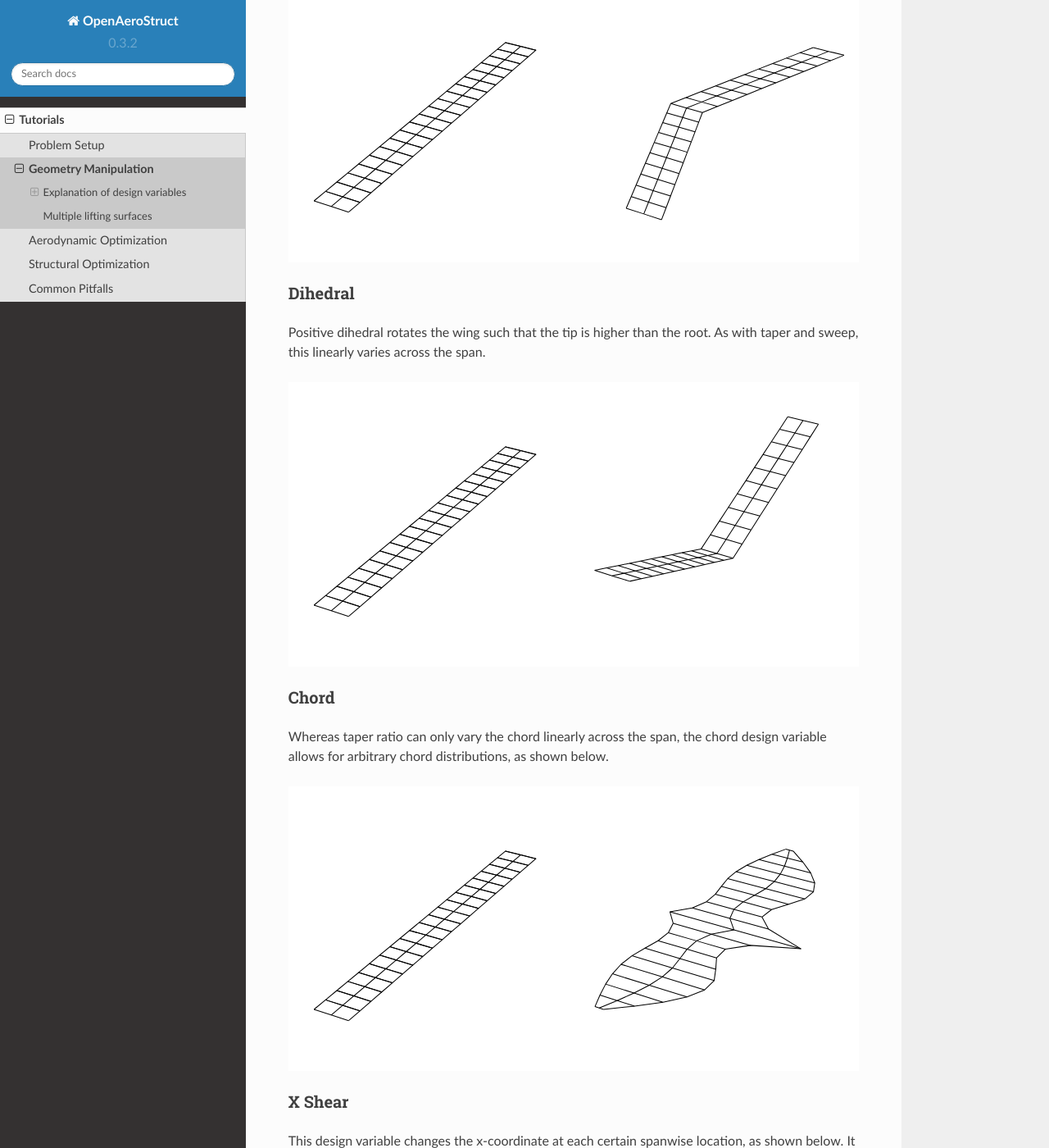
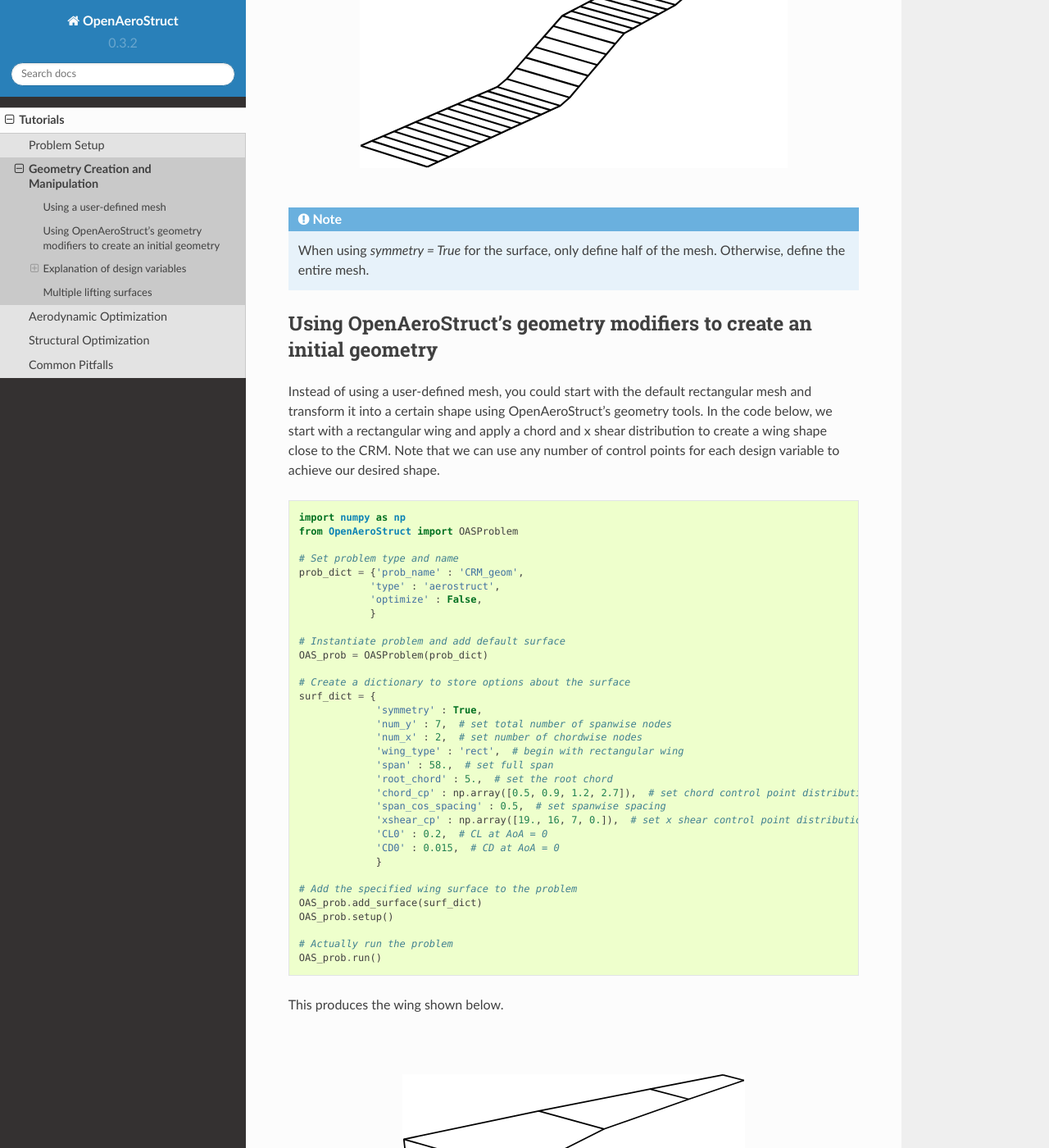
Before and after one commit to mid2SUPAERO/ecoHALE, a Sphinx documentation site: the page built from doc/tutorials/geometry_manipulation.rst, in a window 1280 px wide and 1400 px high, scrolled down 2089 px. Shown: the whole window at 82% size. Built offline with Sphinx 7.4.7 and the Read the Docs theme 2.0.0, drawn with Linux system fonts in a browser that asks for light colours; some of the changed text lies outside the part shown.

Commit message:
Fixed bug when using user-defined mesh. Changed default optimizer to SLSQP. Added more on geometry doc.

```diff
--- a/OptView.py
+++ b/OptView.py
@@ -857,7 +857,7 @@ class Display(object):
 
     def var_search(self, _):
         """
-        Remove listbox entries that do not contain user-inputted string,
+        Remove listbox entries that do not contain user-supplied string,
         used to search through outputted data.
         """
         self.lb_func.delete(0, Tk.END)
--- a/doc/index.rst
+++ b/doc/index.rst
@@ -29,6 +29,12 @@ Lastly, from within the OpenAeroStruct folder, compile the Fortran files:
 
 Note that the code will run without compiling the Fortran library, but it will run significantly faster when using Fortran.
 The Fortran code has been tested extensively on Linux, partially on MacOS, and not at all on Windows.
+
+We include a script that runs a variety of aerodynamic, structural, and aerostructural tests. To check your installation, run:
+
+.. code-block:: bash
+
+    python test_suite.py
 
 Usage
 -----
--- a/doc/tutorials/geometry_manipulation.rst
+++ b/doc/tutorials/geometry_manipulation.rst
@@ -1,11 +1,146 @@
-.. _Geometry Manipulation:
+.. _Geometry Creation and Manipulation:
 
-=====================
-Geometry Manipulation
-=====================
+==================================
+Geometry Creation and Manipulation
+==================================
 
 OpenAeroStruct contains two types of default surfaces: a simple rectangular lifting surface, and a wing modeled after a B777-type aircraft called the Common Research Model (CRM).
 By default, `run_vlm.py` and `run_spatialbeam.py` both use the rectangular surface, while `run_aerostruct.py` uses the CRM surface, though any surface can be used for any type of analysis or optimization.
+
+Using a user-defined mesh
+-------------------------
+
+Although there are two default surface types available, any mesh can be supplied to OpenAeroStruct.
+The mesh array must be three-dimensional and of the shape `(num_x, num_y, 3)`, where
+num_x is the number of chordwise nodal points, num_y is the number of spanwise nodal points,
+and the last dimension contains the x, y, z coordinates of the point in space.
+
+Looping through the three-dimensional array, we could print the individual coordinate
+points for each node of the mesh using the following code:
+
+.. code-block:: python
+
+  for j in range(num_x):
+      for i in range(num_y):
+          print(mesh[j, i, :])
+
+The figure below shows how the nodes are indexed for each dimension corresponding to the above code.
+
+
+.. image:: mesh-diagram.svg
+  :width: 75 %
+  :align: center
+
+
+Here is a short example using a user-supplied mesh:
+
+.. code-block:: python
+
+  import numpy as np
+  from OpenAeroStruct import OASProblem
+
+  # Set problem type
+  prob_dict = {'type' : 'aero',
+               'optimize' : False}
+
+  nx = 2  # number of chordwise nodal points
+  ny2 = 21  # number of spanwise nodal points for the half-span
+  span = 10.
+  root_chord = 1.
+
+  # Initialize the mesh object. Note that the three dimensions of the array
+  # go in order of chordwise, spanwise, then the 3D coordinates.
+  mesh = np.zeros((nx, ny2, 3))
+
+  # Set up a basic rectangular wing with the given span and root chord.
+  # Note we only model one half of the wing.
+  # We start away from the symmetry plane and approach the plane as the array
+  # indices increase.
+  mesh[:, :, 1] = np.linspace(-span/2, 0, ny2)
+  mesh[1, :, 0] = root_chord
+
+  # Now we vary the z coordinate of the wing linearly in two sections to create
+  # an inverted gull wing shape.
+
+  # The wingtip is translated upwards while the 1/3 span is translated downwards.
+  mesh[:, :2*ny2//3, 2] += np.linspace(.5, -.25, 2*ny2//3)
+  mesh[:, 2*ny2//3:, 2] -= np.linspace(.25, 0, ny2 - 2*ny2//3)
+
+  # Instantiate problem and add default surface
+  OAS_prob = OASProblem(prob_dict)
+  OAS_prob.add_surface({'name' : 'wing',
+                        'symmetry' : True,
+                        'mesh' : mesh})
+
+  # Set up and run the problem
+  OAS_prob.setup()
+  OAS_prob.run()
+
+This produces the inverted gull-wing shown below:
+
+.. image:: inverted_gull-wing.svg
+  :width: 75 %
+  :align: center
+
+|
+
+.. note::
+  When using `symmetry = True` for the surface, only define half of the mesh. Otherwise, define the entire mesh.
+
+Using OpenAeroStruct's geometry modifiers to create an initial geometry
+-----------------------------------------------------------------------
+
+Instead of using a user-defined mesh, you could start with the default rectangular mesh and transform it into a certain shape using OpenAeroStruct's geometry tools.
+In the code below, we start with a rectangular wing and apply a chord and x shear distribution to create a wing shape close to the CRM.
+Note that we can use any number of control points for each design variable
+to achieve our desired shape.
+
+.. code-block:: python
+
+    import numpy as np
+    from OpenAeroStruct import OASProblem
+
+    # Set problem type and name
+    prob_dict = {'prob_name' : 'CRM_geom',
+                'type' : 'aerostruct',
+                'optimize' : False,
+                }
+
+    # Instantiate problem and add default surface
+    OAS_prob = OASProblem(prob_dict)
+
+    # Create a dictionary to store options about the surface
+    surf_dict = {
+                 'symmetry' : True,
+                 'num_y' : 7,  # set total number of spanwise nodes
+                 'num_x' : 2,  # set number of chordwise nodes
+                 'wing_type' : 'rect',  # begin with rectangular wing
+                 'span' : 58.,  # set full span
+                 'root_chord' : 5.,  # set the root chord
+                 'chord_cp' : np.array([0.5, 0.9, 1.2, 2.7]),  # set chord control point distribution
+                 'span_cos_spacing' : 0.5,  # set spanwise spacing
+                 'xshear_cp' : np.array([19., 16, 7, 0.]),  # set x shear control point distribution
+                 'CL0' : 0.2,  # CL at AoA = 0
+                 'CD0' : 0.015,  # CD at AoA = 0
+                 }
+
+    # Add the specified wing surface to the problem
+    OAS_prob.add_surface(surf_dict)
+    OAS_prob.setup()
+
+    # Actually run the problem
+    OAS_prob.run()
+
+This produces the wing shown below.
+
+|
+
+.. image:: CRM_esque.svg
+  :width: 60 %
+  :align: center
+
+|
+
 
 Explanation of design variables
 -------------------------------
--- a/geometry.py
+++ b/geometry.py
@@ -303,7 +303,7 @@ class GeometryMesh(Component):
     the initial mesh from the surface dictionary and outputs the altered
     mesh based on the geometric design variables.
 
-    Depending on the design variables selected or the inputted geometry information,
+    Depending on the design variables selected or the supplied geometry information,
     only some of the follow parameters will actually be given to this component.
     If parameters are not active (they do not deform the mesh), then
     they will not be given to this component.
--- a/run_vlm.py
+++ b/run_vlm.py
@@ -109,3 +109,5 @@ if __name__ == "__main__":
     print("\nWing CL:", OAS_prob.prob['wing_perf.CL'])
     print("Wing CD:", OAS_prob.prob['wing_perf.CD'])
     print("Time elapsed: {} secs".format(time() - st))
+
+    print(OAS_prob.prob['wing.mesh'])
--- a/transfer.py
+++ b/transfer.py
@@ -11,8 +11,6 @@ try:
 except:
     fortran_flag = False
     data_type = complex
-
-print('Fortran =', fortran_flag)
 
 from openmdao.api import Component
 
```
Also changed, not shown: plot_all.py (+20 -2 lines), run_classes.py (+15 -9 lines), test_suite.py (+12 -2 lines), doc/tutorials/CRM_esque.svg (added), doc/tutorials/inverted_gull-wing.svg (added), doc/tutorials/mesh-diagram.svg (added).
